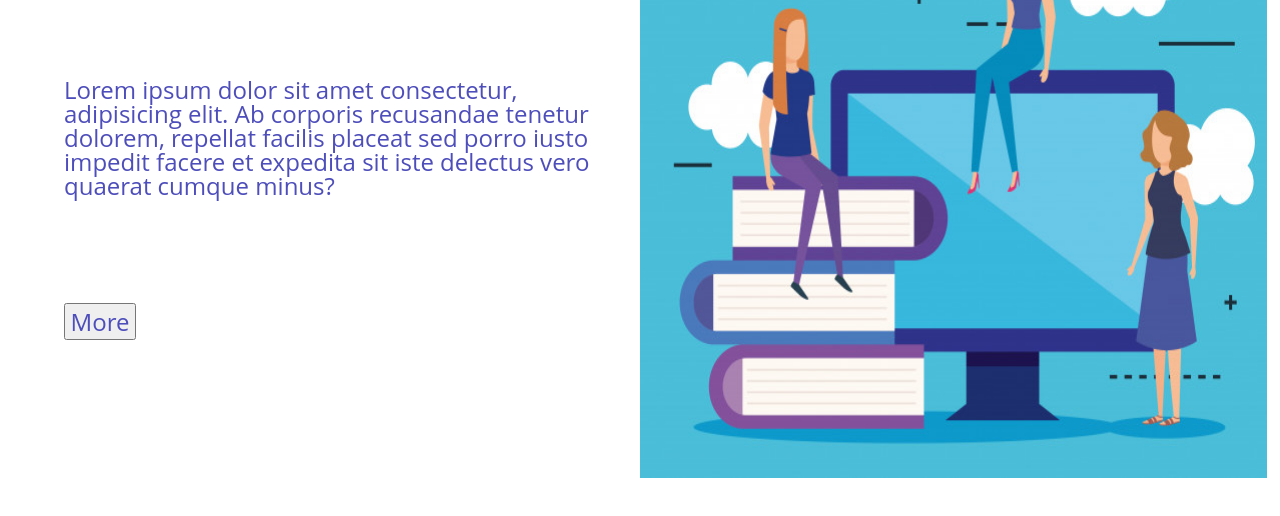
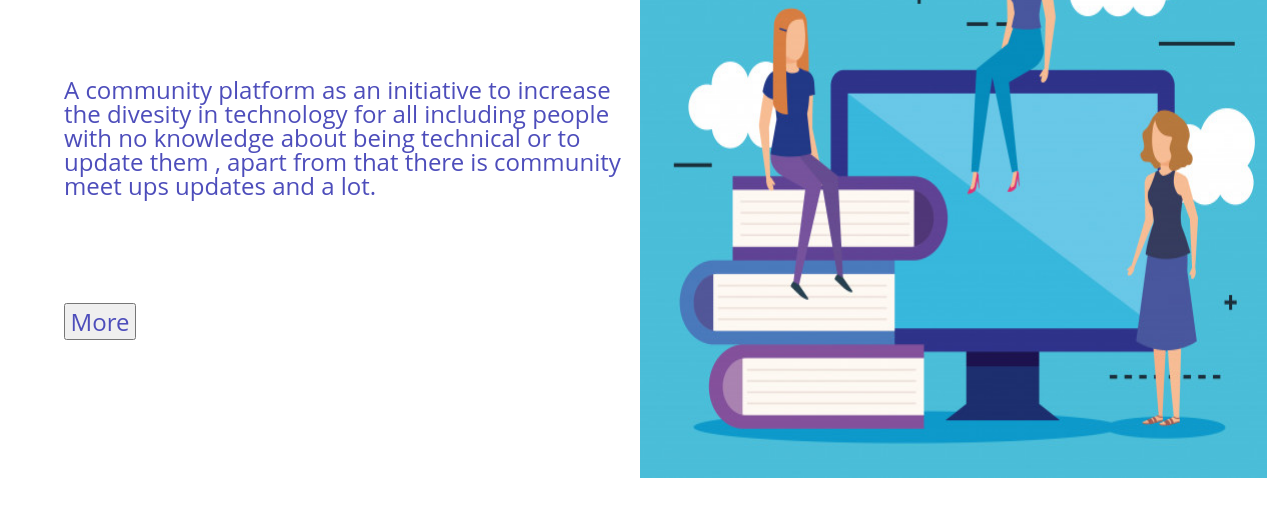
Before and after one commit to dev-cj/girlscriptTeamDOT, a website: page index.html in a window 1280 px wide. Shown: the part 284-800 px from the top of the page. Drawn offline with Linux system fonts and the light colour scheme; no server answers.

Commit message:
home page

```diff
--- a/index.html
+++ b/index.html
@@ -41,7 +41,7 @@
 	<div class="homeTop">
 		<div class="homeTopLeft">
 			<h1>Community Driven Coders</h1>
-			<p>Lorem ipsum dolor sit amet consectetur, adipisicing elit. Ab corporis recusandae tenetur dolorem, repellat facilis placeat sed porro iusto impedit facere et expedita sit iste delectus vero quaerat cumque minus?</p>
+			<p>A community platform as an initiative to increase the divesity in technology for all including people with no knowledge about being technical or to update them , apart from that there is community meet ups updates and a lot.</p>
 			<button>More</button>
 		</div>
 		<div class="homeTopRight">
```
